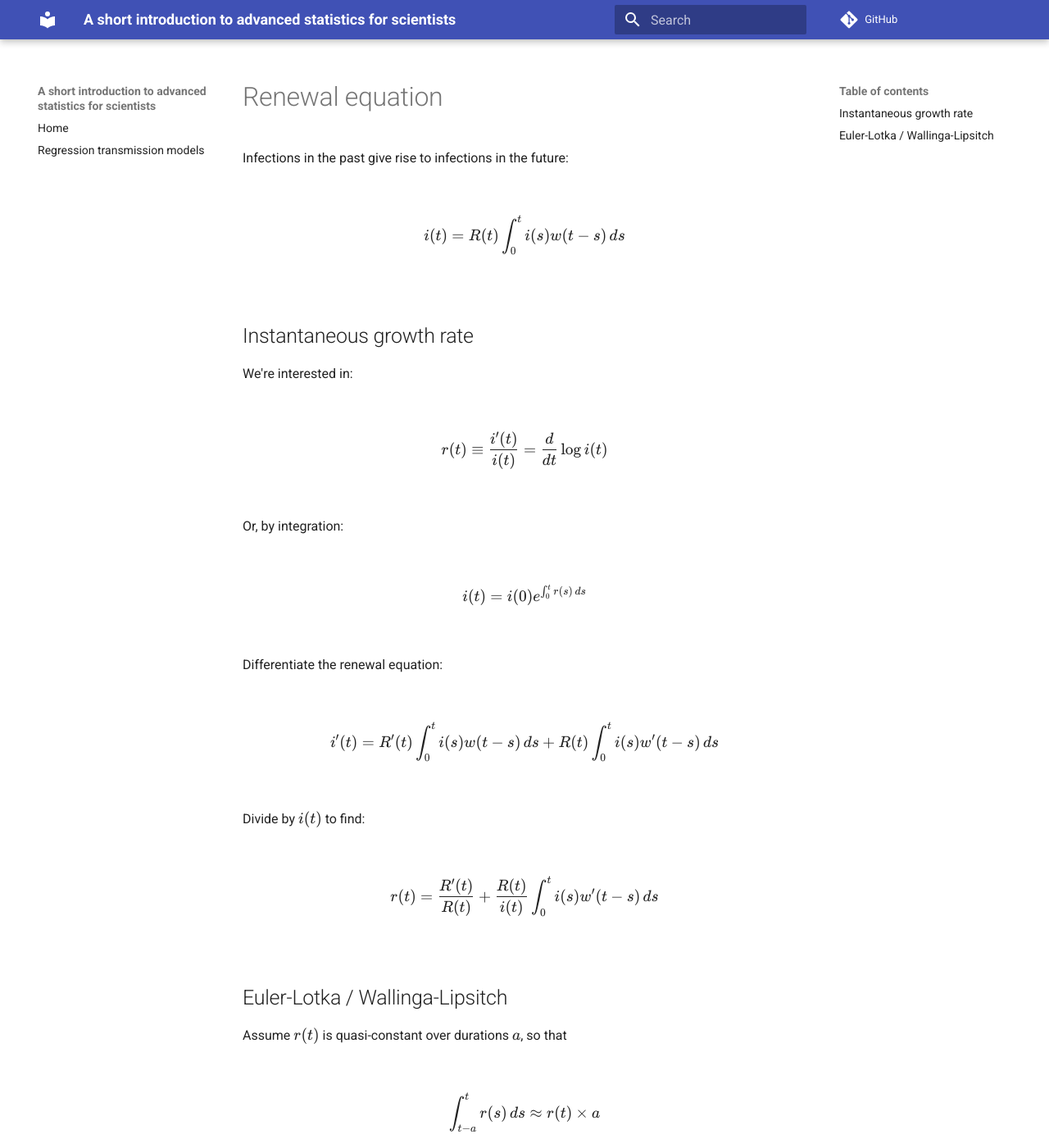
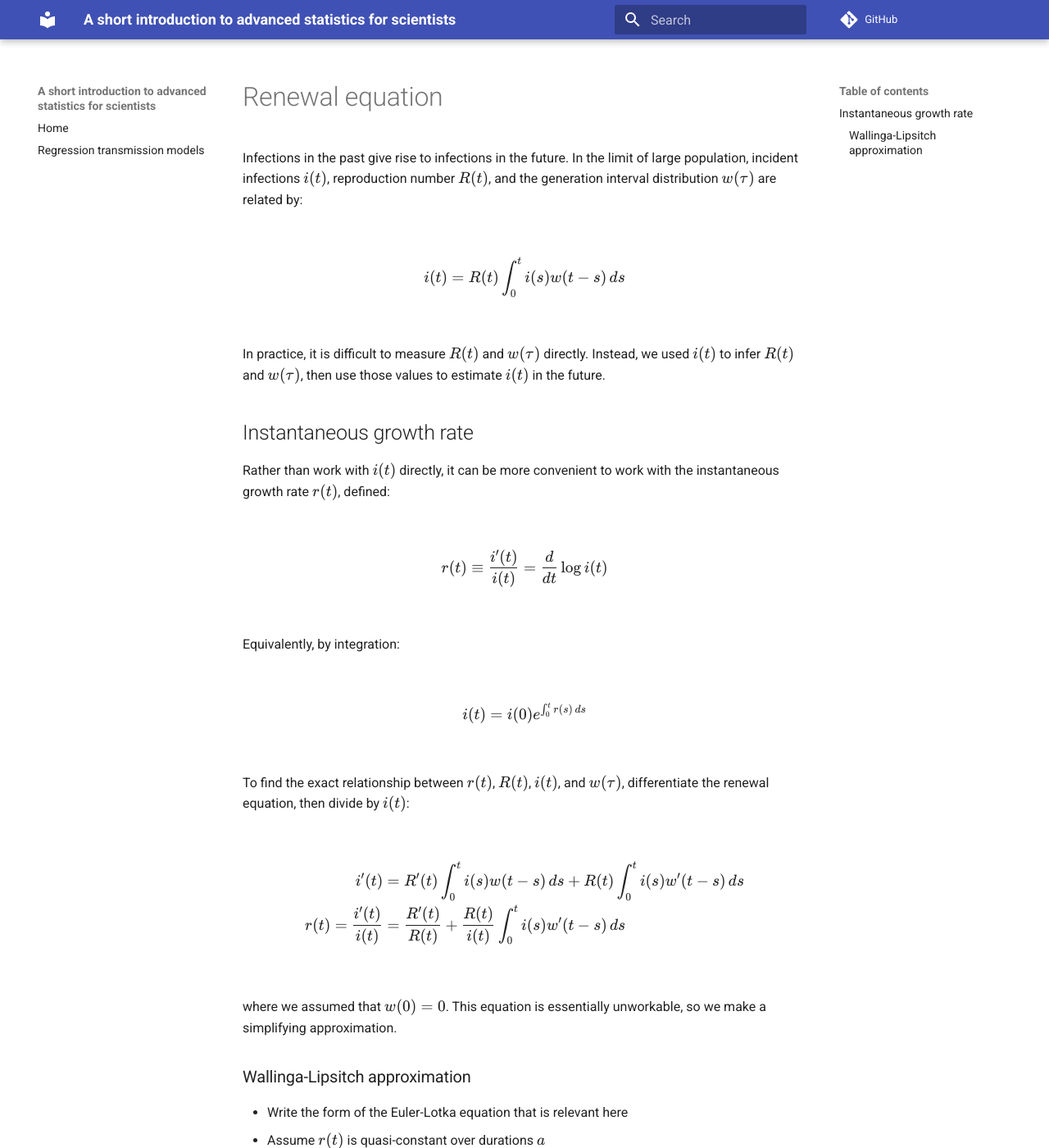
Before and after one commit to swo/idm-book, an MkDocs documentation site: the page built from docs/renewal_equation.md, in a window 1280 px wide and 1400 px high. Shown: the whole window at 82% size. Built offline with MkDocs 1.6.1 and Material for MkDocs 9.7.7, drawn with Linux system fonts in a browser that asks for light colours; comment, search, counter and statistics services are not loaded; some of the changed text lies outside the part shown.

Commit message:
checkpoint

```diff
--- a/docs/renewal_equation.md
+++ b/docs/renewal_equation.md
@@ -1,49 +1,48 @@
 # Renewal equation
 
-Infections in the past give rise to infections in the future:
+Infections in the past give rise to infections in the future. In the limit of
+large population, incident infections $i(t)$, reproduction number $R(t)$, and
+the generation interval distribution $w(\tau)$ are related by:
 
 $$
   i(t) = R(t) \int_0^t i(s) w(t - s) \,ds
 $$
 
+In practice, it is difficult to measure $R(t)$ and $w(\tau)$ directly. Instead,
+we used $i(t)$ to infer $R(t)$ and $w(\tau)$, then use those values to estimate
+$i(t)$ in the future.
+
 ## Instantaneous growth rate
 
-We're interested in:
+Rather than work with $i(t)$ directly, it can be more convenient to work with
+the instantaneous growth rate $r(t)$, defined:
 
 $$
   r(t) \equiv \frac{i'(t)}{i(t)} = \frac{d}{dt} \log i(t)
 $$
 
-Or, by integration:
+Equivalently, by integration:
 
 $$
   i(t) = i(0) e^{\int_0^t r(s)\,ds}
 $$
 
-Differentiate the renewal equation:
+To find the exact relationship between $r(t)$, $R(t)$, $i(t)$, and $w(\tau)$,
+differentiate the renewal equation, then divide by $i(t)$:
 
 $$
-  i'(t) = R'(t) \int_0^t i(s) w(t - s) \,ds + R(t) \int_0^t i(s) w'(t - s) \,ds
+  \begin{align*}
+    i'(t)                     & = R'(t) \int_0^t i(s) w(t - s) \,ds + R(t) \int_0^t i(s) w'(t - s) \,ds \\
+    r(t) = \frac{i'(t)}{i(t)} & = \frac{R'(t)}{R(t)} + \frac{R(t)}{i(t)} \int_0^t i(s) w'(t - s) \,ds
+  \end{align*}
 $$
 
-Divide by $i(t)$ to find:
+where we assumed that $w(0) = 0$. This equation is essentially unworkable, so we
+make a simplifying approximation.
 
-$$
-  r(t) = \frac{R'(t)}{R(t)} + \frac{R(t)}{i(t)} \int_0^t i(s) w'(t - s) \,ds
-$$
+### Wallinga-Lipsitch approximation
 
-## Euler-Lotka / Wallinga-Lipsitch
-
-Assume $r(t)$ is quasi-constant over durations $a$, so that
-
-$$
-  \int_{t-a}^t r(s) \,ds \approx r(t) \times a
-$$
-
-Then? (what's the logic?)
-
-$$
-  \frac{1}{R(t)} \approx \int_0^t e^{-r(t) \cdot a} w(a) \,da
-$$
-
-E.g., if $w$ is a delta function, then $R(t) \approx e^{-Tr(t)}$.
+- Write the form of the Euler-Lotka equation that is relevant here
+- Assume $r(t)$ is quasi-constant over durations $a$
+- Show how this relates to the moment generating function
+- Give the exponential and delta function examples
```
